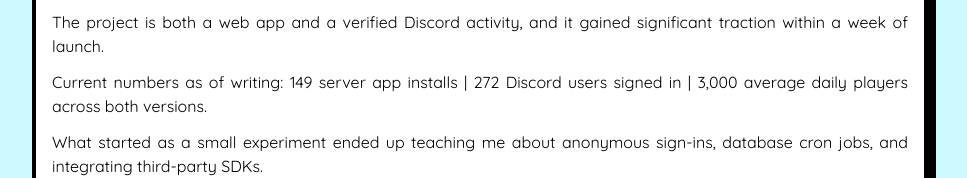
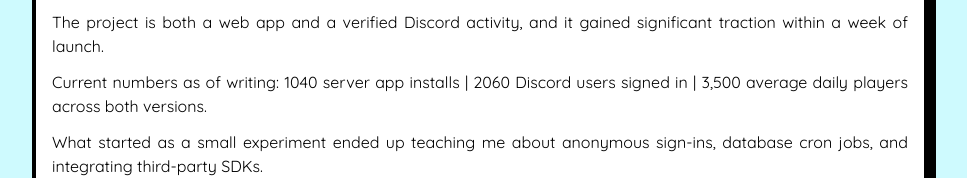
Before and after one commit to ikz87/new-portfolio, a React (Vite) app: page /projects in a window 1280 px wide. Shown: the part 290-468 px from the top of the page, without its empty margins (156-1123 px from the left). Built offline with nearby package versions, Linux system fonts and the light colour scheme.

Commit message:
that's more accurate

```diff
--- a/src/pages/Projects.tsx
+++ b/src/pages/Projects.tsx
@@ -10,7 +10,7 @@
     content: [
       "Inspired by the trend of Wordle-like games for guessing videogame characters, I decided to make one for one of my favorite games: ULTRAKILL.",
       "The project is both a web app and a verified Discord activity, and it gained significant traction within a week of launch.",
-      "Current numbers as of writing: 149 server app installs | 272 Discord users signed in | 3,000 average daily players across both versions.",
+      "Current numbers as of writing: 1040 server app installs | 2060 Discord users signed in | 3,500 average daily players across both versions.",
       "What started as a small experiment ended up teaching me about anonymous sign-ins, database cron jobs, and integrating third-party SDKs.",
       "Next step is setting up Google AdSense to make the site self-sustaining.",
     ],
```
Also changed, not shown: 1 other file (tests, documents, lock files or other folders).
